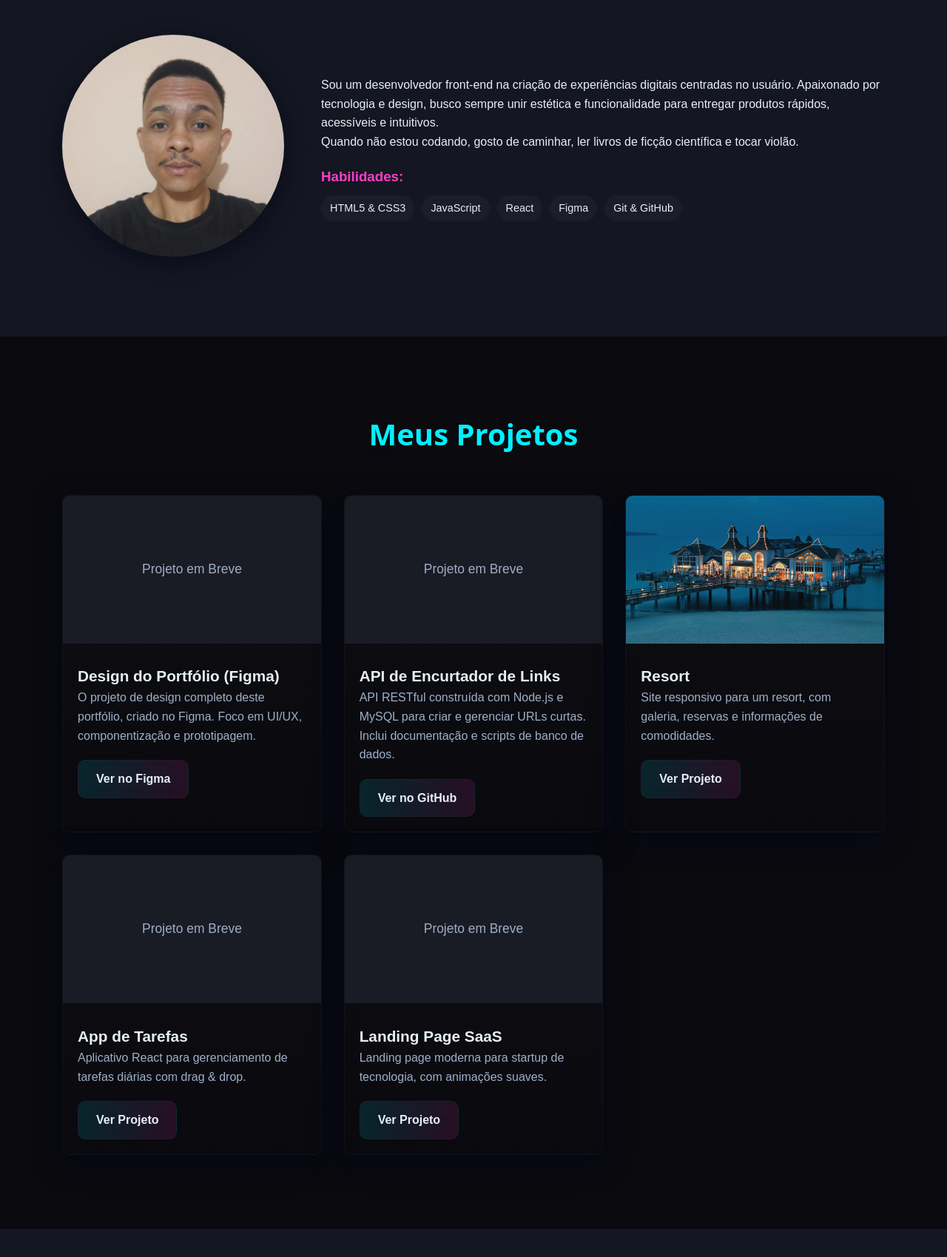
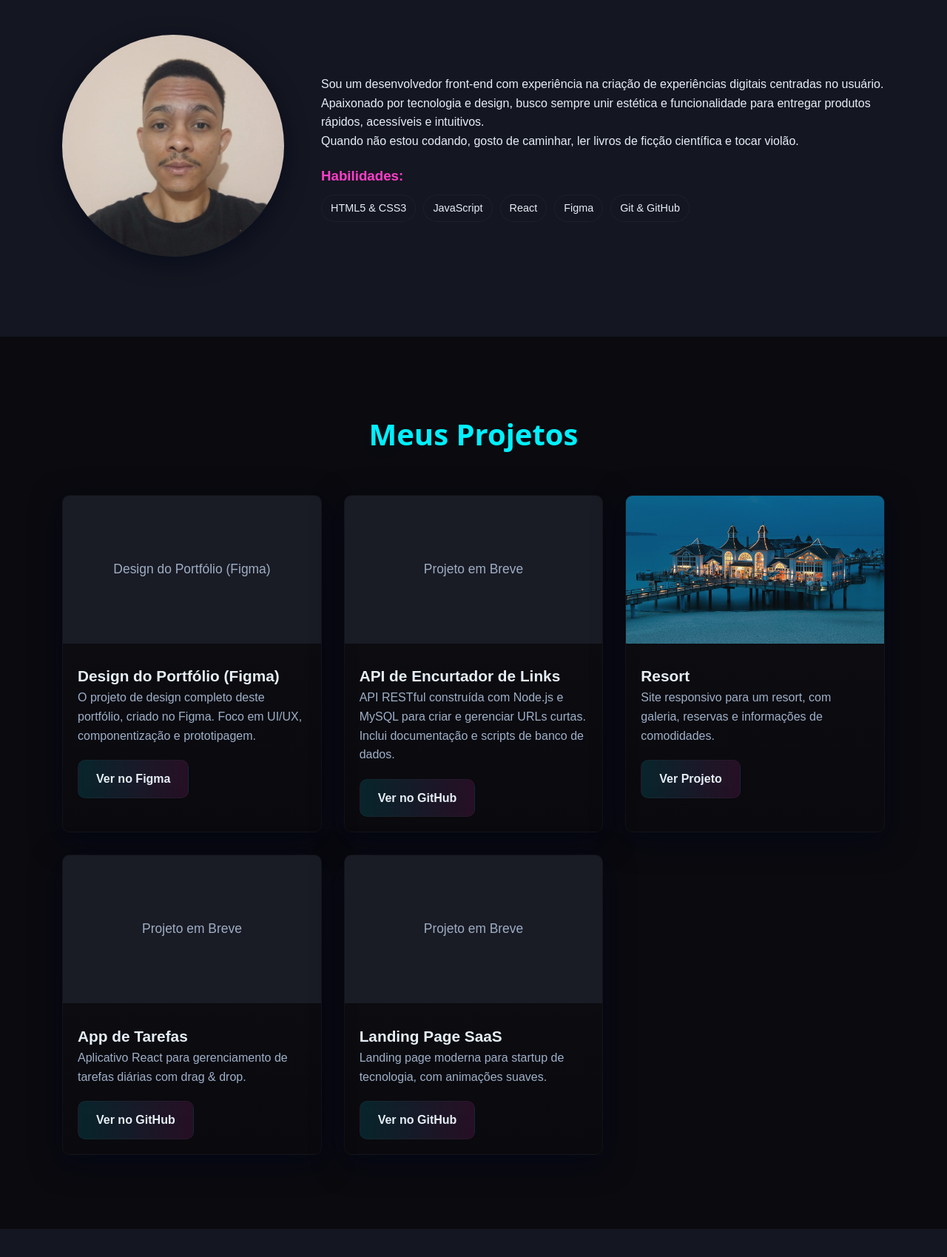
Before and after one commit to Joabsonbatista/joabsonbatista, a plain HTML site: page index.html in a window 1280 px wide. Shown: the part 967-2666 px from the top of the page at 74% size. Drawn offline with Linux system fonts and the light colour scheme.

Commit message:
Pequenas melhorias

```diff
--- a/index.html
+++ b/index.html
@@ -8,7 +8,7 @@
   <!-- Favicon (ícone da aba do navegador) -->
   <link rel="icon" href="./assets/favicon.svg" type="image/svg+xml">
   <!-- Cabeçalhos de Segurança -->
-  <meta http-equiv="Content-Security-Policy" content="default-src 'self'; script-src 'self'; style-src 'self' https://fonts.googleapis.com; font-src https://fonts.gstatic.com; img-src 'self' data:; connect-src 'self' https://formspree.io; form-action 'self' https://formspree.io; object-src 'none'; base-uri 'self';">
+  <meta http-equiv="Content-Security-Policy" content="default-src 'self'; script-src 'self'; style-src 'self' https://fonts.googleapis.com; font-src https://fonts.gstatic.com; img-src 'self'; connect-src 'self' https://formspree.io; form-action 'self' https://formspree.io; object-src 'none'; base-uri 'self';">
 
   <link rel="stylesheet" href="style.css" />
   <!-- Otimização de Fontes do Google -->
@@ -68,7 +68,7 @@
             height="300">
         </div>
         <div class="texto">
-          <p> Sou um desenvolvedor front-end  na criação de experiências digitais centradas no usuário. Apaixonado por tecnologia e design, busco sempre unir estética e funcionalidade para entregar produtos rápidos, acessíveis e intuitivos. </p>
+          <p> Sou um desenvolvedor front-end com experiência na criação de experiências digitais centradas no usuário. Apaixonado por tecnologia e design, busco sempre unir estética e funcionalidade para entregar produtos rápidos, acessíveis e intuitivos. </p>
           <p> Quando não estou codando, gosto de caminhar, ler livros de ficção científica e tocar violão. </p>
           <div class="skills">
             <h3>Habilidades:</h3>
@@ -92,7 +92,7 @@
       <div class="projetos-grid">
         <div class="projeto-card fade-in-element">
           <img
-            src="./assets/placeholder.svg"
+            src="./assets/design-placeholder.svg"
             alt="Imagem do design do portfólio no Figma"
             loading="lazy" decoding="async"
             width="400" height="250">
@@ -114,7 +114,7 @@
           <!-- Otimização de Imagem: Lazy Loading + Imagens Responsivas -->
           <img
             src="./assets/resort-4471852_1280.jpg"
-            alt="Resort - Projeto de exemplo"
+            alt="Piscina de um resort de luxo com palmeiras ao fundo, representando o projeto Resort."
             loading="lazy" decoding="async"
             width="1280" height="853">
           <h3>Resort</h3>
@@ -129,7 +129,7 @@
             width="400" height="250">
           <h3>App de Tarefas</h3>
           <p>Aplicativo React para gerenciamento de tarefas diárias com drag & drop.</p>
-          <a href="https://github.com/joabsonbatista/meu-projeto-2" target="_blank" rel="noopener noreferrer" class="btn">Ver Projeto</a>
+          <a href="https://github.com/joabsonbatista/meu-projeto-2" target="_blank" rel="noopener noreferrer" class="btn">Ver no GitHub</a>
         </div>
         <div class="projeto-card fade-in-element">
           <img
@@ -139,7 +139,7 @@
             width="400" height="250">
           <h3>Landing Page SaaS</h3>
           <p>Landing page moderna para startup de tecnologia, com animações suaves.</p>
-          <a href="https://github.com/joabsonbatista/meu-projeto-3" target="_blank" rel="noopener noreferrer" class="btn">Ver Projeto</a>
+          <a href="https://github.com/joabsonbatista/meu-projeto-3" target="_blank" rel="noopener noreferrer" class="btn">Ver no GitHub</a>
         </div>
       </div>
     </div>
--- a/style.css
+++ b/style.css
@@ -285,11 +285,18 @@ nav {
 }
 
 .skills li {
-  background: rgba(255,255,255,0.03);
+  background: var(--muted-surface);
   padding: 6px 12px;
   border-radius: 20px;
   font-size: 0.9rem;
   color: var(--text);
+  border: 1px solid rgba(255, 255, 255, 0.04);
+  transition: background-color var(--transition-speed), transform var(--transition-speed);
+}
+
+.skills li:hover {
+  background-color: rgba(0, 240, 255, 0.05);
+  transform: translateY(-2px);
 }
 
 /* Destaque para links importantes como política de privacidade */
@@ -331,12 +338,17 @@ nav {
 .projeto-card:hover {
   transform: translateY(-8px) scale(1.01);
 }
+.projeto-card:hover img {
+  filter: saturate(1) contrast(1); /* Restaura a cor total da imagem no hover */
+}
 
 .projeto-card img {
   width: 100%;
   height: 200px;
   object-fit: cover;
   filter: saturate(0.95) contrast(0.95);
+  /* Adiciona uma transição suave para o efeito do filtro */
+  transition: filter var(--transition-speed) ease;
 }
 
 .projeto-card h3 {
```
Also changed, not shown: privacy.html (+1 -1 lines), assets/design-placeholder.svg (added).
